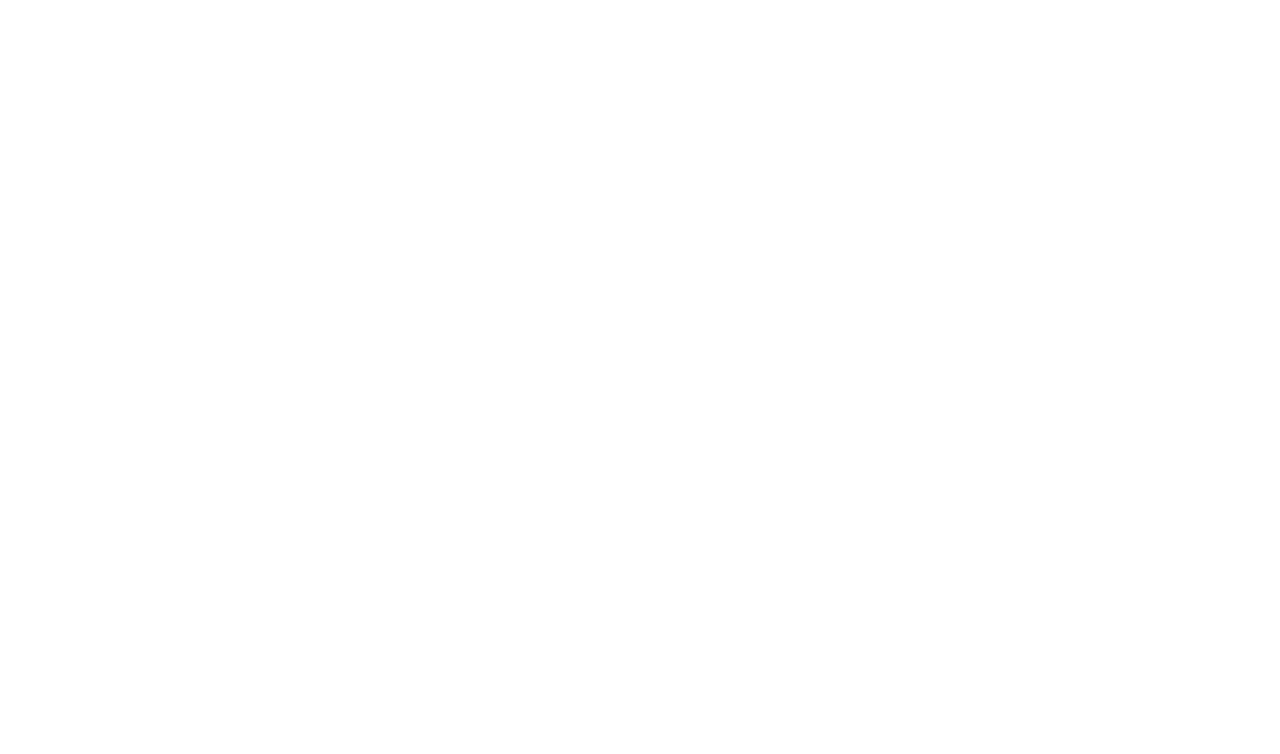
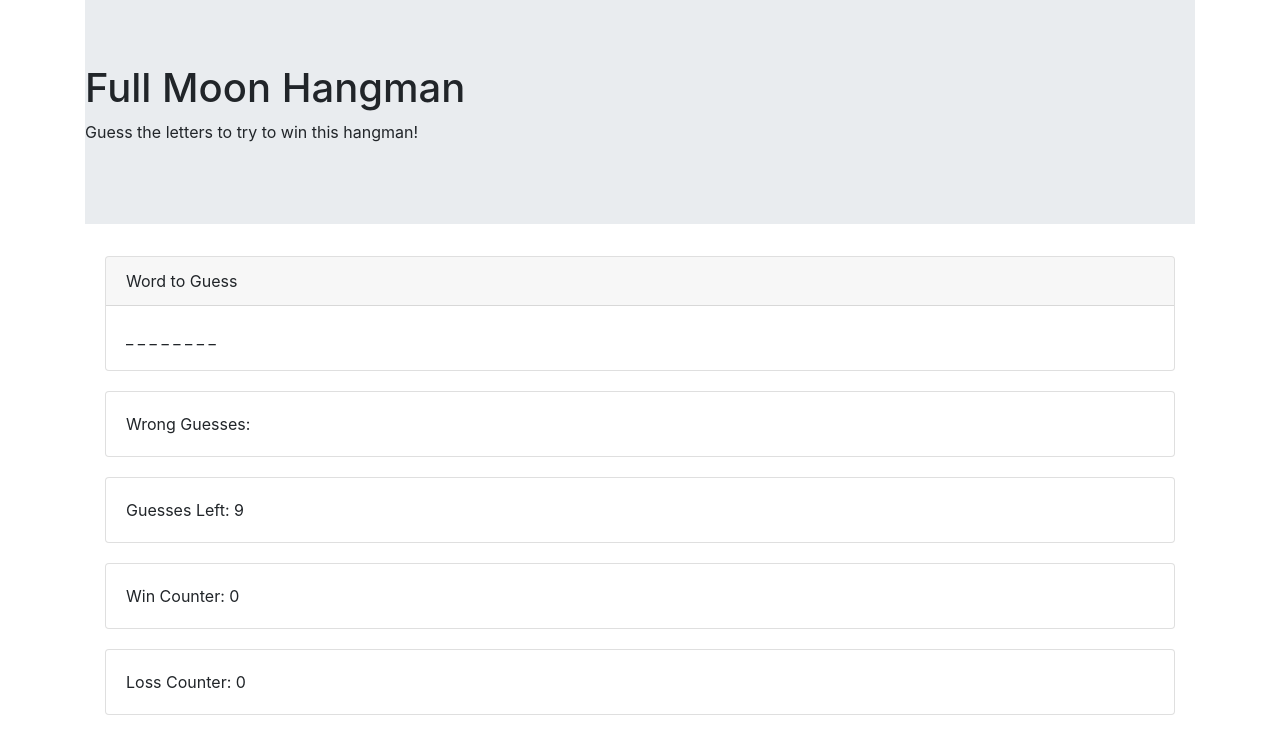
Before and after one commit to kathryn-breslin/hangman-2, a plain HTML site: page index.html in a window 1280 px wide. Drawn offline with nearby package versions, Linux system fonts and the light colour scheme.

Commit message:
setting up html and js variables

```diff
--- a/assets/css/style.css
+++ b/assets/css/style.css
@@ -0,0 +1,3 @@
+.card {
+    margin: 20px;
+}
--- a/assets/javascript/game.js
+++ b/assets/javascript/game.js
@@ -0,0 +1,22 @@
+//GLOBAL VARIABLES
+//===================================================================
+// Array and Variables for holding data
+
+var moonOptions = ["new moon", "waxing crescent", "first quarter", "waxing gibbous", "full moon", "waning gibbous", "third quarter", "waxing crescent"];
+var selectedWord = "";
+var lettersInWord = [];
+var numberOfBlanks = 0;
+var blanksAndGuesses = [];
+var wrongGuesses = [];
+
+//Game Counters
+var winCount = 0;
+var lossCount = 0;
+var guessesLeft = 9;
+
+//FUNCTIONS
+//===================================================================
+
+
+//MAIN PROCESS
+//===================================================================
--- a/index.html
+++ b/index.html
@@ -1,12 +1,54 @@
 <!DOCTYPE html>
 <html lang="en">
+
 <head>
     <meta charset="UTF-8">
     <meta name="viewport" content="width=device-width, initial-scale=1.0">
     <meta http-equiv="X-UA-Compatible" content="ie=edge">
     <title>Hangman</title>
+    <!-- Bootstrap CDN -->
+    <link rel="stylesheet" href="https://stackpath.bootstrapcdn.com/bootstrap/4.3.1/css/bootstrap.min.css"
+        integrity="sha384-ggOyR0iXCbMQv3Xipma34MD+dH/1fQ784/j6cY/iJTQUOhcWr7x9JvoRxT2MZw1T" crossorigin="anonymous">
+    <link rel="stylesheet" type="text/css" href="assets/css/style.css">
 </head>
+
 <body>
+    <div class="container">
+        <div class="jumbotron jumbotron-fluid">
+            <h1>Full Moon Hangman</h1>
+            <p>Guess the letters to try to win this hangman!</p>
+        </div>
 
+        <div class="card">
+            <div class="card-header">
+                Word to Guess
+            </div>
+            <div class="card-body">
+                <p class="card-text">_ _ _ _ _ _ _ _</p>
+            </div>
+        </div>
+        <div class="card">
+            <div class="card-body">
+                Wrong Guesses: <span id="wrongGuesses"></span>
+            </div>
+        </div>
+        <div class="card">
+            <div class="card-body">
+                Guesses Left: <span id="numGuesses">9</span>
+            </div>
+        </div>
+        <div class="card">
+            <div class="card-body">
+                Win Counter: <span id="winCounter">0</span>
+            </div>
+        </div>
+        <div class="card">
+            <div class="card-body">
+                Loss Counter: <span id="lossCounter">0</span>
+            </div>
+        </div>
+    </div>
+    <script src="assets/javascript/game.js"></script>
 </body>
+
 </html>
```
